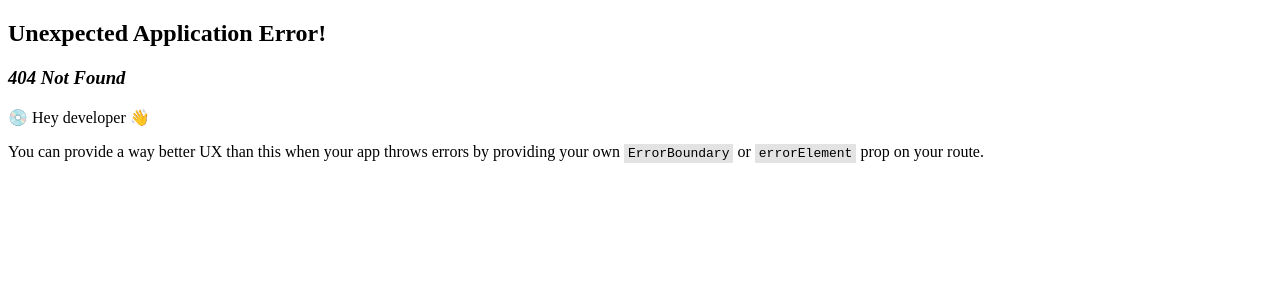
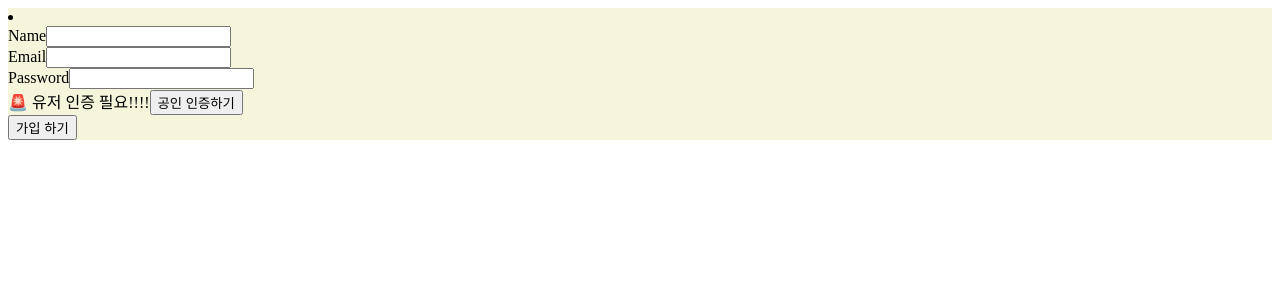
Before and after one commit to imacoolgirlyo/board-app-2, a React (Create React App) app in the folder frontend/: page /signIn in a window 1280 px wide. Before the commit this address had no page. Shown: the top 300 px of the page. Built offline with nearby package versions, Linux system fonts and the light colour scheme.

Commit message:
feat: create signIn page

```diff
--- a/frontend/src/Login.tsx
+++ b/frontend/src/Login.tsx
@@ -5,7 +5,6 @@ import axios from "axios";
 const Login = () => {
   const [searchParams] = useSearchParams();
   const navigate = useNavigate();
-  const [isUserValidated, setIsUserValidated] = useState(false);
 
   useEffect(() => {
     const accessToken = searchParams.get("access_token");
@@ -15,14 +14,6 @@ const Login = () => {
     }
   }, [searchParams, navigate]);
 
-  useEffect(() => {
-    const openBankAccessToken = searchParams.get("tmp_access_token");
-    if (openBankAccessToken) {
-      localStorage.setItem("tmp_access_token", openBankAccessToken);
-      setIsUserValidated(true);
-    }
-  }, [searchParams]);
-
   const handleGoogleLogin = async () => {
     window.open("http://localhost:5000/auth/google", "_self");
   };
@@ -31,48 +22,8 @@ const Login = () => {
     window.open("http://localhost:5000/auth/facebook", "_self");
   };
 
-  const handleOpenBankingLogin = async () => {
-    const url = new URL(
-      "https://testapi.openbanking.or.kr/oauth/2.0/authorize"
-    );
-    url.searchParams.append("response_type", "code");
-    url.searchParams.append(
-      "client_id",
-      "c60b06fb-1c0f-4d58-8d28-6fe4cca77f22"
-    );
-    url.searchParams.append(
-      "redirect_uri",
-      "http://localhost:5000/auth/open-banking"
-    );
-    url.searchParams.append("scope", "login inquiry transfer");
-    url.searchParams.append("state", "12345678901234567890123456789012");
-    url.searchParams.append("auth_type", "0");
-
-    console.log("url.toString(): ", url.toString());
-    window.open(url.toString(), "_self");
-  };
-
   const [email, setEmail] = useState("");
   const [password, setPassword] = useState("");
-  const [name, setName] = useState("");
-
-  const handleSubmit = async () => {
-    const tmpToken = localStorage.getItem("tmp_access_token");
-    const res = await axios.post<{ access_token: string }>(
-      "http://localhost:5000/auth/signIn",
-      {
-        name,
-        email,
-        password,
-      },
-      { headers: { authorization: `Bearer ${tmpToken}` } }
-    );
-
-    localStorage.removeItem("tmp_access_token");
-    localStorage.setItem("bank_access_token", res.data.access_token);
-
-    navigate("/");
-  };
 
   return (
     <div>
@@ -84,17 +35,8 @@ const Login = () => {
         <li>
           <button onClick={handleFacebookLogin}>Facebook Login</button>
         </li>
-        <li style={{ backgroundColor: "beige" }}>
-          계좌 내역을 확인하고 싶으시다면?
-          <div>
-            <div>
-              <label htmlFor="name">Name</label>
-              <input
-                id="name"
-                value={name}
-                onChange={(e) => setName(e.target.value)}
-              />
-            </div>
+        <li>
+          로그인 하기
           <div>
             <label htmlFor="email">Email</label>
             <input
@@ -113,15 +55,10 @@ const Login = () => {
               onChange={(e) => setPassword(e.target.value)}
             />
           </div>
-
-            <div>
-              {isUserValidated ? "✅ 유저 인증 완료" : "🚨 유저 인증 필요!!!!"}
-              <button onClick={handleOpenBankingLogin}>공인 인증하기</button>
-            </div>
-
-            <button onClick={handleSubmit}>가입 하기</button>
-          </div>
         </li>
+        <a href="/signIn">
+          계좌 내역을 확인하고 싶으신데 아직 가입하지 않았다면?
+        </a>
       </div>
     </div>
   );
--- /dev/null
+++ b/frontend/src/SignIn.tsx
@@ -0,0 +1,102 @@
+import axios from "axios";
+import { useEffect, useState } from "react";
+import { useNavigate, useSearchParams } from "react-router-dom";
+
+const SignIn = () => {
+  const [searchParams] = useSearchParams();
+
+  const [email, setEmail] = useState("");
+  const [password, setPassword] = useState("");
+  const [name, setName] = useState("");
+  const navigate = useNavigate();
+  const [isUserValidated, setIsUserValidated] = useState(false);
+
+  useEffect(() => {
+    const openBankAccessToken = searchParams.get("tmp_access_token");
+    if (openBankAccessToken) {
+      localStorage.setItem("tmp_access_token", openBankAccessToken);
+      setIsUserValidated(true);
+    }
+  }, [searchParams]);
+
+  const handleSubmit = async () => {
+    const tmpToken = localStorage.getItem("tmp_access_token");
+    const res = await axios.post<{ access_token: string }>(
+      "http://localhost:5000/auth/signIn",
+      {
+        name,
+        email,
+        password,
+      },
+      { headers: { authorization: `Bearer ${tmpToken}` } }
+    );
+
+    localStorage.removeItem("tmp_access_token");
+    localStorage.setItem("bank_access_token", res.data.access_token);
+
+    navigate("/");
+  };
+
+  const handleOpenBankingLogin = async () => {
+    const url = new URL(
+      "https://testapi.openbanking.or.kr/oauth/2.0/authorize"
+    );
+    url.searchParams.append("response_type", "code");
+    url.searchParams.append(
+      "client_id",
+      "c60b06fb-1c0f-4d58-8d28-6fe4cca77f22"
+    );
+    url.searchParams.append(
+      "redirect_uri",
+      "http://localhost:5000/auth/open-banking"
+    );
+    url.searchParams.append("scope", "login inquiry transfer");
+    url.searchParams.append("state", "12345678901234567890123456789012");
+    url.searchParams.append("auth_type", "0");
+
+    console.log("url.toString(): ", url.toString());
+    window.open(url.toString(), "_self");
+  };
+
+  return (
+    <li style={{ backgroundColor: "beige" }}>
+      <div>
+        <div>
+          <label htmlFor="name">Name</label>
+          <input
+            id="name"
+            value={name}
+            onChange={(e) => setName(e.target.value)}
+          />
+        </div>
+        <div>
+          <label htmlFor="email">Email</label>
+          <input
+            id="email"
+            type={"email"}
+            value={email}
+            onChange={(e) => setEmail(e.target.value)}
+          />
+        </div>
+        <div>
+          <label htmlFor="password">Password</label>
+          <input
+            id="password"
+            type={"password"}
+            value={password}
+            onChange={(e) => setPassword(e.target.value)}
+          />
+        </div>
+
+        <div>
+          {isUserValidated ? "✅ 유저 인증 완료" : "🚨 유저 인증 필요!!!!"}
+          <button onClick={handleOpenBankingLogin}>공인 인증하기</button>
+        </div>
+
+        <button onClick={handleSubmit}>가입 하기</button>
+      </div>
+    </li>
+  );
+};
+
+export default SignIn;
--- a/frontend/src/index.tsx
+++ b/frontend/src/index.tsx
@@ -7,6 +7,7 @@ import AuthGuard from "./AuthGuard";
 import Board from "./Board";
 import Login from "./Login";
 import reportWebVitals from "./reportWebVitals";
+import SignIn from "./SignIn";
 
 const root = ReactDOM.createRoot(
   document.getElementById("root") as HTMLElement
@@ -23,6 +24,7 @@ const router = createBrowserRouter([
     ),
   },
   { path: "/login", element: <Login /> },
+  { path: "/signIn", element: <SignIn /> },
 ]);
 root.render(
   <React.StrictMode>
```
Also changed, not shown: 1 other file (tests, documents, lock files or other folders). Lines whose indentation alone changed are shown as unchanged.
